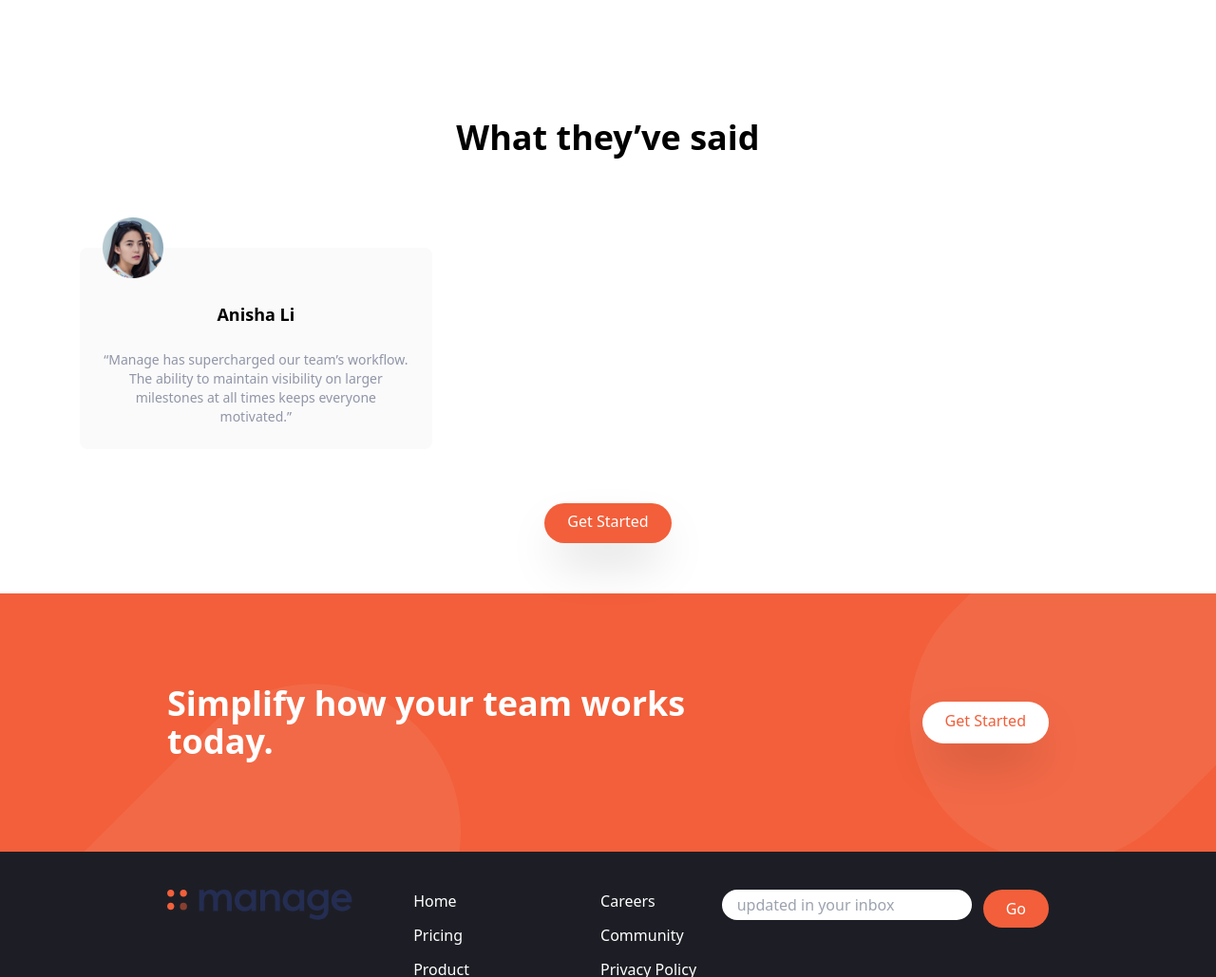
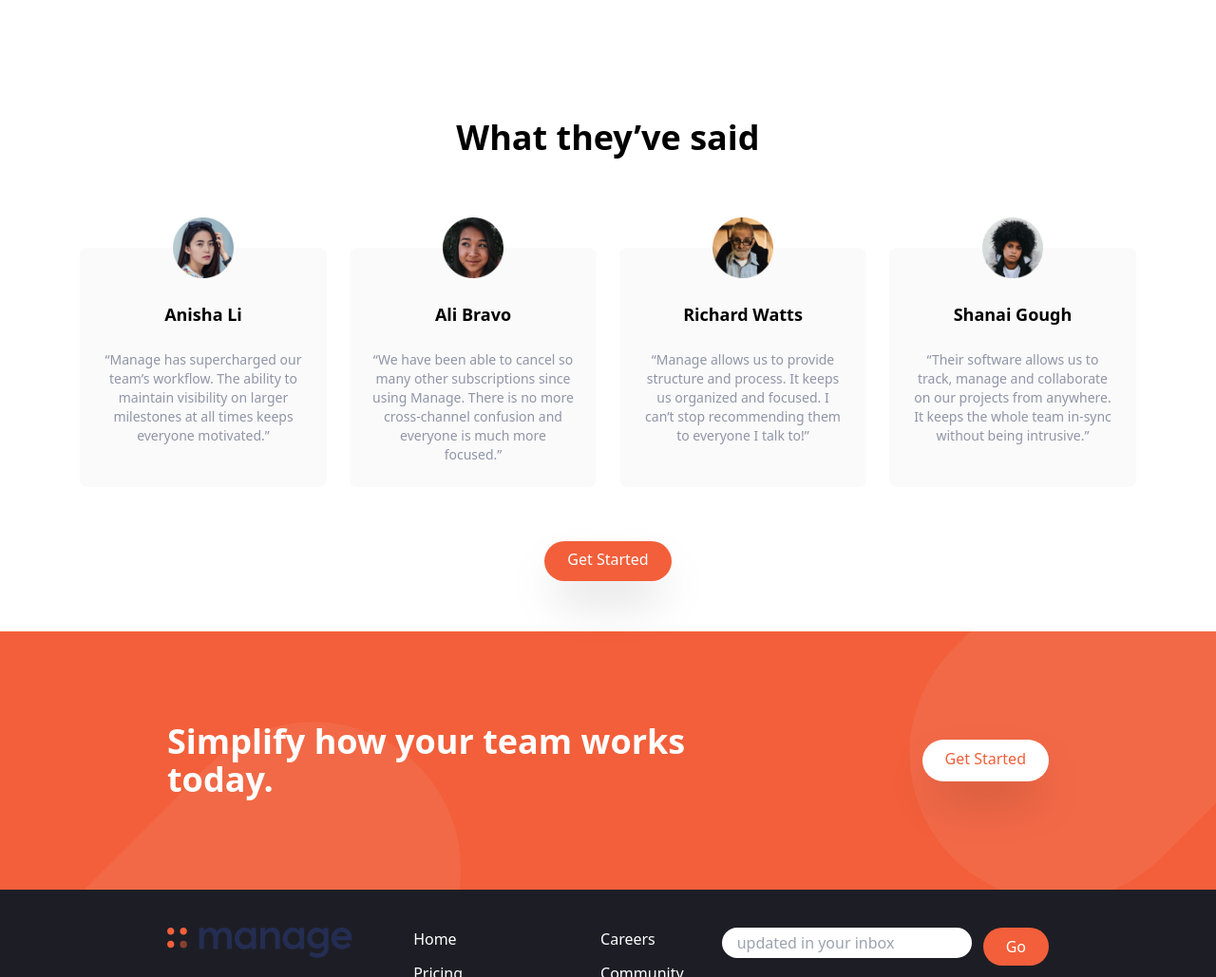
Before and after one commit to Mahedere/manage-landing-page, a website: page index.html in a window 1280 px wide. Shown: the part 1143-2172 px from the top of the page at 95% size. Drawn offline with Linux system fonts and the light colour scheme.

Commit message:
all functionalities completed

```diff
--- a/index.html
+++ b/index.html
@@ -127,30 +127,36 @@
         </div>
     </div>
 </section>
-<section id="testimonials1">
+<section id="testimonials">
     <div class="max-w-6xl px-5 mx-auto mt-32 text-center">
         <h2 class="text-4xl font-bold text-center">
             What they’ve said
         </h2>
         <div class="flex flex-col mt-24 md:flex-row md:space-x-6">
         <div id="testimonial"class="flex flex-col items-center p-6 space-y-6 rounded-lg bg-VeryLightGray md:w-1/3"data-index="0">
+            <div class="flex justify-center ">
             <img src="./images/avatar-anisha.png" class="w-16 -mt-14" alt="">
+        </div>
             <h5 class="text-lg font-bold">Anisha Li</h5>
             <p class="text-sm text-DarkGrayishBlue">
                 “Manage has supercharged our team’s workflow. The ability to maintain
-  visibility on larger milestones at all times keeps everyone motivated.”
+        visibility on larger milestones at all times keeps everyone motivated.”
             </p>
         </div>
         <div id="testimonial" class="flex-col items-center p-6 space-y-6 rounded-lg bg-VeryLightGray md:flex md:w-1/3"data-index="1">
-            <img src="./images/avatar-ali.png" class="items-center w-16 -mt-14" alt="">
+            <div class="flex justify-center ">
+                <img src="./images/avatar-ali.png" class="w-16 -mt-14" alt="">
+            </div>
             <h5 class="text-lg font-bold">Ali Bravo</h5>
             <p class="text-sm text-DarkGrayishBlue">
                 “We have been able to cancel so many other subscriptions since using
                 Manage. There is no more cross-channel confusion and everyone is much
                 more focused.”
         </div>
-        <div id="testimonial"class="hidden  flex-col items-center p-6 space-y-6 rounded-lg bg-VeryLightGray md:flex  md:w-1/3"data-index="2">
+        <div id="testimonial"class="flex flex-col items-center p-6 space-y-6 rounded-lg bg-VeryLightGray md:w-1/3"data-index="2">
+            <div class="flex justify-center ">
             <img src="./images/avatar-richard.png" class="w-16 -mt-14" alt="">
+            </div>
             <h5 class="text-lg font-bold">Richard Watts</h5>
             <p class="text-sm text-DarkGrayishBlue">
                 “Manage allows us to provide structure and process. It keeps us organized
@@ -158,7 +164,9 @@
             </p>
         </div>
         <div id="testimonial"class="flex  flex-col items-center p-6 space-y-6 rounded-lg bg-VeryLightGray md:w-1/3"data-index="3">
-            <img src="./images/avatar-shanai.png" class="w-16 -mt-14" alt="">
+            <div class="flex justify-center ">
+            <img src="./images/avatar-shanai.png" class="w-16 -mt-14 justify-center" alt="">
+            </div>
             <h5 class="text-lg font-bold">Shanai Gough</h5>
             <p class="text-sm text-DarkGrayishBlue">
                 “Their software allows us to track, manage and collaborate on our projects
@@ -177,7 +185,9 @@
                 Get Started
             </a>
     </div>
+    </div>
 </section>
+
 <section id="cta" class="bg-BrightRed">
     <div class="container flex flex-col items-center justify-between px-6 py-24 mx-auto space-y-12 md:flex-row md:space-y-0">
         <h2 class="text-5xl font-bold leading-tight text-center text-white md:text-4xl md:max-w-xl md:text-left">
--- a/js/script.js
+++ b/js/script.js
@@ -10,12 +10,18 @@ document.addEventListener('DOMContentLoaded', function () {
   const testimonials = document.querySelectorAll('#testimonial');
   const progressBarItems = document.querySelectorAll('#progress-bar div');
 
-    function showTestimonial(index) {
+  function showTestimonial(index, screenSize) {
+      if (screenSize === 'small') {
           testimonials.forEach((testimonial, i) => {
-        testimonial.style.display = i === index? 'block' : 'none';
+              testimonial.style.display = i === index ? 'block' : 'none';
           });
+      } else {
+          testimonials.forEach((testimonial) => {
+              testimonial.style.display = 'block';
+          });
+      }
       progressBarItems.forEach((item, i) => {
-        item.classList.toggle('bg-gray-300', i!== index);
+          item.classList.toggle('bg-gray-300', i !== index);
           item.classList.toggle('bg-BrightRed', i === index);
       });
   }
@@ -27,15 +33,26 @@ document.addEventListener('DOMContentLoaded', function () {
       }
       return null;
   }
+
+  function determineScreenSize() {
+      return window.innerWidth <= 768 ? 'small' : 'large';
+  }
+
   progressBarItems.forEach(item => {
       item.addEventListener('click', (event) => {
           const newIndex = handleProgressClick(event);
-        if (newIndex!== null) {
-          showTestimonial(newIndex);
+          if (newIndex !== null) {
+              showTestimonial(newIndex, determineScreenSize());
           }
       });
   });
-    showTestimonial(0);
+
+  window.addEventListener('resize', () => {
+      const currentIndex = Array.from(progressBarItems).findIndex(item => item.classList.contains('bg-BrightRed'));
+      showTestimonial(currentIndex, determineScreenSize());
+  });
+
+  showTestimonial(0, determineScreenSize());
 });
 
   document.addEventListener('DOMContentLoaded', function() {
```
Also changed, not shown: css/main.css. Lines whose indentation alone changed are shown as unchanged.
